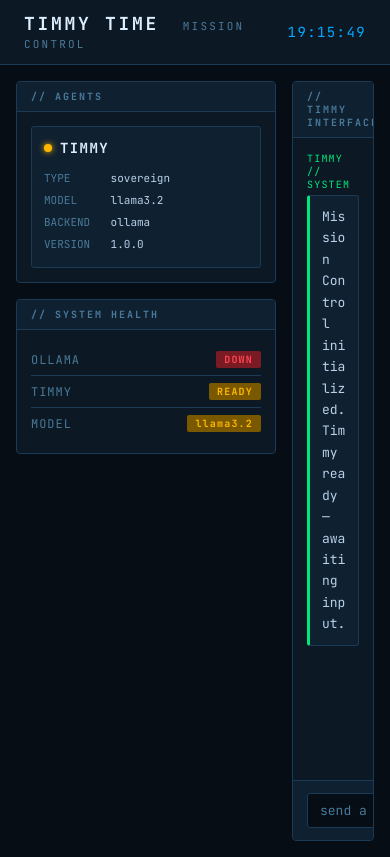
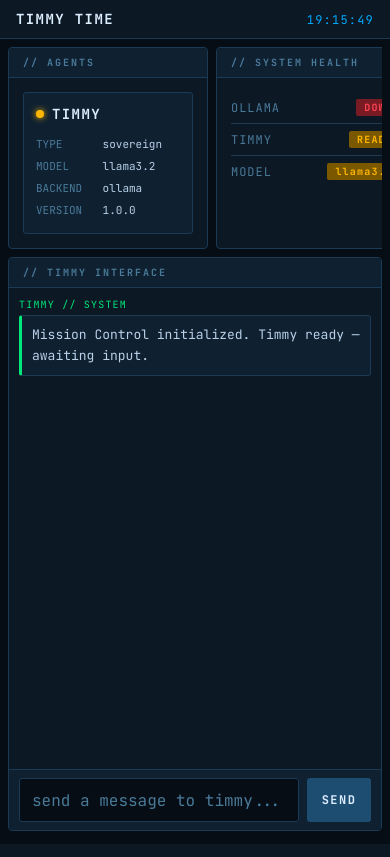
Before and after one commit to Alexspayne/Timmy-time-dashboard, a FastAPI app: page / in a window 390 px wide. Run offline with FastAPI, Linux system fonts and the light colour scheme; data that the repository does not hold is empty.

Commit message:
feat: mobile-optimized layout + phone access instructions
CSS:
- Responsive grid: 2-col desktop → 1-col mobile (≤768px)
- Sidebar becomes horizontal scroll strip on mobile
- 100dvh for correct mobile viewport height
- env(safe-area-inset-*) for iPhone notch/home bar
- 16px input font-size prevents iOS auto-zoom
- 44px min touch targets on input + send button
- touch-action: manipulation stops double-tap zoom
- overscroll-behavior: none prevents iOS bounce bleed
- -webkit-overflow-scrolling: touch for smooth scroll

HTML (base.html):
- viewport-fit=cover for full-bleed on notched iPhones
- apple-mobile-web-app-capable + status-bar-style meta
- theme-color meta (#060d14)

README:
- "Access from your phone" section with exact steps:
  --host 0.0.0.0, ipconfig getifaddr en0, same-WiFi note

https://claude.ai/code/session_01M4L3R98N5fgXFZRvV8X9b6

```diff
--- a/src/dashboard/templates/base.html
+++ b/src/dashboard/templates/base.html
@@ -2,7 +2,10 @@
 <html lang="en">
 <head>
   <meta charset="UTF-8" />
-  <meta name="viewport" content="width=device-width, initial-scale=1.0" />
+  <meta name="viewport" content="width=device-width, initial-scale=1.0, viewport-fit=cover" />
+  <meta name="apple-mobile-web-app-capable" content="yes" />
+  <meta name="apple-mobile-web-app-status-bar-style" content="black-translucent" />
+  <meta name="theme-color" content="#060d14" />
   <title>{% block title %}Timmy Time — Mission Control{% endblock %}</title>
   <link rel="preconnect" href="https://fonts.googleapis.com" />
   <link rel="preconnect" href="https://fonts.gstatic.com" crossorigin />
--- a/static/style.css
+++ b/static/style.css
@@ -15,6 +15,7 @@
   --red-dim:     #7a1a22;
   --blue:        #00aaff;
   --font: 'JetBrains Mono', 'Courier New', monospace;
+  --header-h: 52px;
 }
 
 * { box-sizing: border-box; margin: 0; padding: 0; }
@@ -24,8 +25,10 @@ body {
   color: var(--text);
   font-family: var(--font);
   font-size: 13px;
-  min-height: 100vh;
+  min-height: 100dvh;
   overflow-x: hidden;
+  /* prevent bounce-scroll from revealing background on iOS */
+  overscroll-behavior: none;
 }
 
 /* ── Header ─────────────────────────────────────── */
@@ -34,12 +37,14 @@ body {
   justify-content: space-between;
   align-items: center;
   padding: 12px 24px;
+  padding-top: max(12px, env(safe-area-inset-top));
   background: var(--bg-panel);
   border-bottom: 1px solid var(--border);
   position: sticky;
   top: 0;
   z-index: 100;
 }
+.mc-header-left { display: flex; align-items: baseline; gap: 0; }
 .mc-title {
   font-size: 18px;
   font-weight: 700;
@@ -58,13 +63,13 @@ body {
   letter-spacing: 0.1em;
 }
 
-/* ── Layout ──────────────────────────────────────── */
+/* ── Layout — desktop ────────────────────────────── */
 .mc-main {
   display: grid;
   grid-template-columns: 260px 1fr;
   gap: 16px;
   padding: 16px;
-  height: calc(100vh - 52px);
+  height: calc(100dvh - var(--header-h));
 }
 
 /* ── Panels ──────────────────────────────────────── */
@@ -86,7 +91,7 @@ body {
 }
 .panel-body { padding: 14px; }
 
-/* ── Sidebar ─────────────────────────────────────── */
+/* ── Sidebar — desktop ───────────────────────────── */
 .sidebar {
   grid-column: 1;
   display: flex;
@@ -156,11 +161,13 @@ body {
   display: flex;
   flex-direction: column;
   grid-column: 2;
+  min-height: 0;
 }
 .chat-log {
   flex: 1;
   overflow-y: auto;
   padding: 14px;
+  -webkit-overflow-scrolling: touch;
 }
 .chat-message { margin-bottom: 16px; }
 .msg-meta {
@@ -169,8 +176,8 @@ body {
   margin-bottom: 4px;
   letter-spacing: 0.12em;
 }
-.chat-message.user  .msg-meta  { color: var(--blue); }
-.chat-message.agent .msg-meta  { color: var(--green); }
+.chat-message.user      .msg-meta { color: var(--blue); }
+.chat-message.agent     .msg-meta { color: var(--green); }
 .chat-message.error-msg .msg-meta { color: var(--red); }
 
 .msg-body {
@@ -189,10 +196,13 @@ body {
 /* ── Chat Input ──────────────────────────────────── */
 .chat-input-bar {
   padding: 12px 14px;
+  /* safe area for iPhone home bar */
+  padding-bottom: max(12px, env(safe-area-inset-bottom));
   background: var(--bg-card);
   border-top: 1px solid var(--border);
   display: flex;
   gap: 8px;
+  flex-shrink: 0;
 }
 .chat-input-bar input {
   flex: 1;
@@ -222,6 +232,8 @@ body {
   cursor: pointer;
   letter-spacing: 0.12em;
   transition: background 0.15s, color 0.15s;
+  /* prevent double-tap zoom on iOS */
+  touch-action: manipulation;
 }
 .chat-input-bar button:hover { background: var(--blue); color: var(--bg-deep); }
 
@@ -236,3 +248,78 @@ body {
 ::-webkit-scrollbar-track { background: var(--bg-deep); }
 ::-webkit-scrollbar-thumb { background: var(--border); border-radius: 2px; }
 ::-webkit-scrollbar-thumb:hover { background: var(--border-glow); }
+
+
+/* ════════════════════════════════════════════════════
+   MOBILE  (≤ 768 px)
+   ════════════════════════════════════════════════════ */
+@media (max-width: 768px) {
+
+  :root { --header-h: 44px; }
+
+  /* Compact header */
+  .mc-header  { padding: 10px 16px; padding-top: max(10px, env(safe-area-inset-top)); }
+  .mc-title   { font-size: 14px; letter-spacing: 0.1em; }
+  .mc-subtitle { display: none; }
+  .mc-time    { font-size: 12px; }
+
+  /* Single-column stack; sidebar on top, chat below */
+  .mc-main {
+    grid-template-columns: 1fr;
+    grid-template-rows: auto minmax(0, 1fr);
+    padding: 8px;
+    gap: 8px;
+    height: calc(100dvh - var(--header-h));
+  }
+
+  /* Sidebar becomes a horizontal scroll strip */
+  .sidebar {
+    grid-column: 1;
+    grid-row: 1;
+    flex-direction: row;
+    overflow-x: auto;
+    overflow-y: hidden;
+    gap: 8px;
+    flex-shrink: 0;
+    scrollbar-width: none;           /* Firefox */
+    -webkit-overflow-scrolling: touch;
+  }
+  .sidebar::-webkit-scrollbar { display: none; }
+
+  /* Each panel card has a fixed width so they don't squash */
+  .sidebar .panel {
+    min-width: 200px;
+    flex-shrink: 0;
+  }
+
+  /* Chat fills remaining vertical space */
+  .chat-panel {
+    grid-column: 1;
+    grid-row: 2;
+    min-height: 0;
+  }
+
+  /* Tighter message padding */
+  .chat-log { padding: 10px; }
+  .msg-body { padding: 8px 10px; font-size: 13px; }
+  .chat-message { margin-bottom: 12px; }
+
+  /* Touch-friendly input bar */
+  .chat-input-bar {
+    padding: 8px 10px;
+    padding-bottom: max(8px, env(safe-area-inset-bottom));
+    gap: 6px;
+  }
+  .chat-input-bar input {
+    /* 16px prevents iOS from zooming when the field focuses */
+    font-size: 16px;
+    min-height: 44px;
+    padding: 0 12px;
+  }
+  .chat-input-bar button {
+    min-height: 44px;
+    min-width: 64px;
+    font-size: 12px;
+    padding: 0 14px;
+  }
+}
```
Also changed, not shown: README.md.
